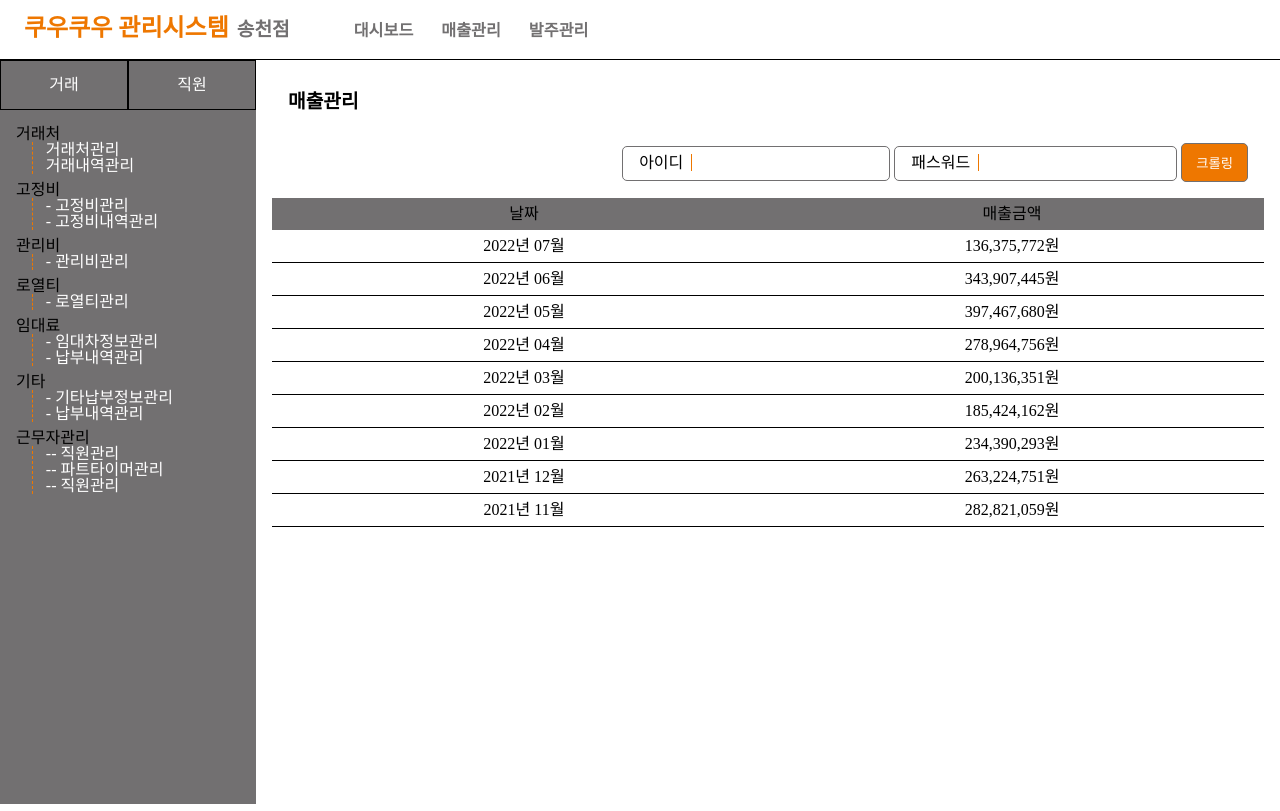
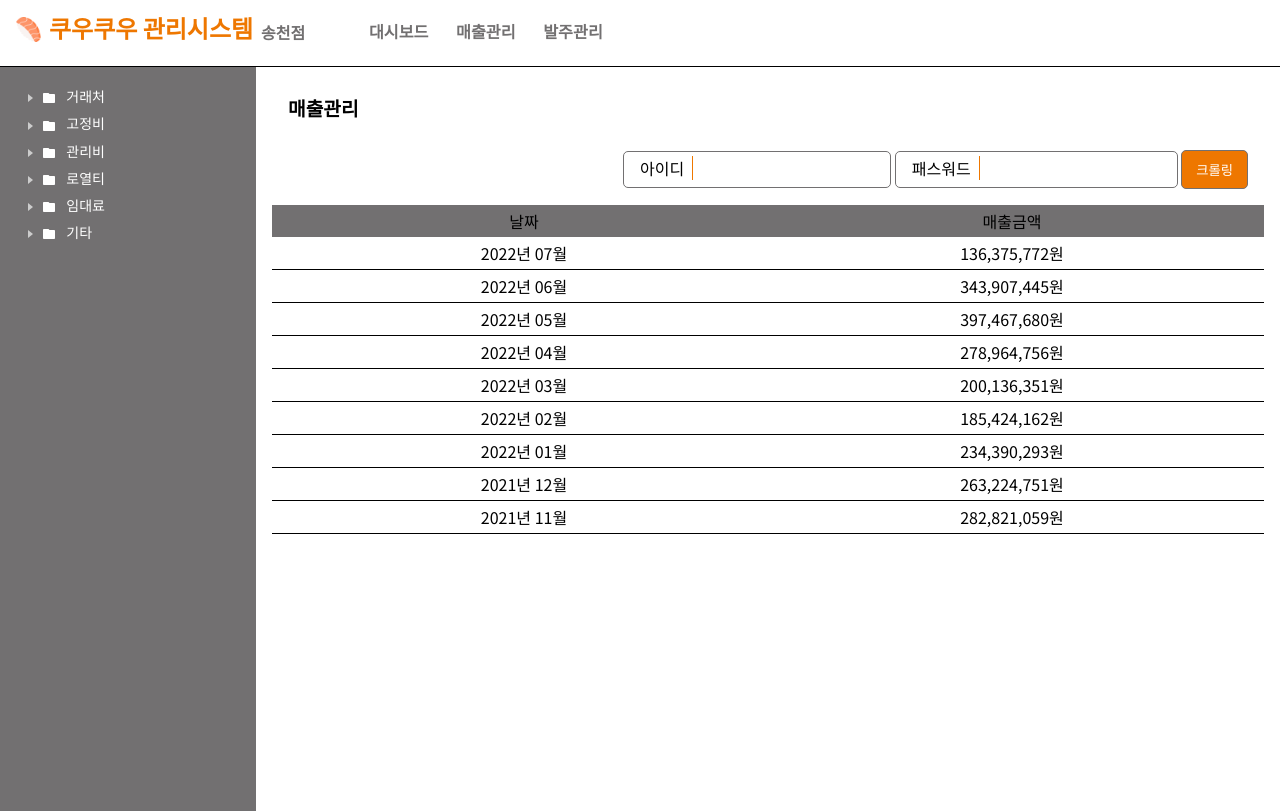
Before and after one commit to kinsanghun/qooqoo_django, a Django app: page /sales/ in a window 1280 px wide. Run offline with Django 4.2, Linux system fonts and the light colour scheme; data comes from the database, SQL or seed files in the repository; some libraries are stand-ins or nearby versions.

Commit message:
네비게이션 트리뷰(Save status미구현)

```diff
--- a/static/css/default.css
+++ b/static/css/default.css
@@ -3,46 +3,132 @@
    License: none (public domain)
 */
 
-html, body, div, span, applet, object, iframe,
-h1, h2, h3, h4, h5, h6, p, blockquote, pre,
-a, abbr, acronym, address, big, cite, code,
-del, dfn, em, img, ins, kbd, q, s, samp,
-small, strike, strong, sub, sup, tt, var,
-b, u, i, center,
-dl, dt, dd, ol, ul, li,
-fieldset, form, label, legend,
-table, caption, tbody, tfoot, thead, tr, th, td,
-article, aside, canvas, details, embed,
-figure, figcaption, footer, header, hgroup,
-menu, nav, output, ruby, section, summary,
-time, mark, audio, video {
+html,
+body,
+div,
+span,
+applet,
+object,
+iframe,
+h1,
+h2,
+h3,
+h4,
+h5,
+h6,
+p,
+blockquote,
+pre,
+a,
+abbr,
+acronym,
+address,
+big,
+cite,
+code,
+del,
+dfn,
+em,
+img,
+ins,
+kbd,
+q,
+s,
+samp,
+small,
+strike,
+strong,
+sub,
+sup,
+tt,
+var,
+b,
+u,
+i,
+ol,
+ul,
+li,
+center,
+dl,
+dt,
+dd,
+fieldset,
+form,
+label,
+legend,
+table,
+caption,
+tbody,
+tfoot,
+thead,
+tr,
+th,
+td,
+article,
+aside,
+canvas,
+details,
+embed,
+figure,
+figcaption,
+footer,
+header,
+hgroup,
+menu,
+nav,
+output,
+ruby,
+section,
+summary,
+time,
+mark,
+audio,
+video {
   margin: 0;
   padding: 0;
   border: 0;
   font-size: 100%;
   font: inherit;
+  font-family: 'Noto Sans KR', sans-serif;
   vertical-align: baseline;
+  text-decoration : none;
+  list-style : none;
 }
 /* HTML5 display-role reset for older browsers */
-article, aside, details, figcaption, figure,
-footer, header, hgroup, menu, nav, section {
+article,
+aside,
+details,
+figcaption,
+figure,
+footer,
+header,
+hgroup,
+menu,
+nav,
+section {
   display: block;
 }
 body {
   line-height: 1;
 }
-ol, ul {
-	list-style: none;
-}
-blockquote, q {
+blockquote,
+q {
   quotes: none;
 }
-blockquote:before, blockquote:after,
-q:before, q:after {
-	content: '';
+
+blockquote:before,
+blockquote:after,
+q:before,
+q:after {
+  content: "";
   content: none;
 }
+
 table {
   border-collapse: collapse;
   border-spacing: 0;
 }
+
+a {
+  display: inline-block;
+}
--- a/static/css/main.css
+++ b/static/css/main.css
@@ -5,7 +5,6 @@ main {
     padding : var(--default-padding);
     box-sizing: border-box;
 }
-
 .input-area, .null-area, .view-area {
     width : 100%;
 }
--- a/static/css/navigation.css
+++ b/static/css/navigation.css
@@ -20,11 +20,10 @@ header h1 span {
             color : var(--sub-color);
             font-size : var(--h2-fontsize);
             margin-left : 0.5rem;
-}
-    header #songcheon {
             font-size : 1rem !important;
             vertical-align: bottom;
         }
+
     header ul {
         display: inline-block;
         color : var(--sub-color);
@@ -37,7 +36,6 @@ header ul li {
             display : inline-block;
             font-size : calc(var(--h2-fontsize) - 3px);
         }
-
             header ul li a {
                 color : var(--sub-color);
                 font-weight: 600;
@@ -46,35 +44,50 @@ header ul li a {
             header ul li a:hover {
                 color : var(--primary-color);
             }
+
 nav {
-    display: inline-block;
+    display : inline-block;
     width : var(--nav-width);
-    min-height: var(--minimum-height);
-    background: var(--sub-color);
+    min-height : var(--minimum-height);
+    background : var(--sub-color);
+    font-size : 14px;
+    color: white;
+}
+    .scroll-wrap {
+        margin: 20px;
+    }
+        li > div {
+            margin-left : 19px;
+        }
+            .menu-name {
+                margin-left : 6px;
             }
 
-.top-menu div {
-    display: inline-block;
-    width : 50%;
-    padding : var(--default-padding);
-    box-sizing: border-box;
-    text-align: center;
-    border : 0.5px solid black;
-    color : white;
+        .ml-1 {
+            border-radius: 5px;
+            padding: 2px;
+            cursor : pointer;
+            margin-bottom : 6px;
+        }
+            .ml-1:hover{
+                background-color: var(--nav-hover-color);
             }
 
-.navigation {
-    padding : var(--default-padding);
+        .second-view {
+            display: none;
         }
-.navigation .sub-items {
-    margin-left : var(--default-padding);
-    border-left : 1px dashed var(--primary-color);
-    margin-bottom : 0.5rem;
+
+    /* Navigation Icon  */
+    .ic16 {
+        display: inline-block;
+        vertical-align: middle;
+        width: 16px;
+        height: 16px;
+        background-size: 16px 16px;
+        background: url(../img/icons.svg) 0 0 no-repeat;
     }
-.navigation .sub-items li {
-    padding-left : 0.8rem;
-}
-.navigation a {
-    color : white;
-    text-decoration: none;
-}
+        .ic16.ic-open { background-position: -176px 0; /* Drop Down Arrow */ }
+        .ic16.ic-close { background-position: -160px 0px; /* Right Arrow*/ }
+        .ic16.ic-folder { background-position: -96px 0; /* Folder Closed */ }
+        .ic16.ic-folder-open { background-position: -112px 0; /* Floder Opened */ }
+        .ic16.ic-star-on { background-position: -496px 0px; }
--- a/static/css/root.css
+++ b/static/css/root.css
@@ -5,7 +5,7 @@
     --h2-fontsize : 1.2rem;
     --normal-fontsize : 0.8rem;
     --default-padding : 1rem;
-
     --nav-width : 20%;
     --minimum-height : calc(100vh - 3.5rem);
+    --nav-hover-color : #f4f4f41F;
 }
--- /dev/null
+++ b/static/js/treeview.js
@@ -0,0 +1,20 @@
+//Treeview 구현
+extend: $(document).ready(function(event){
+    $('.first-view').on('click', function(){
+        //Bubble-Up 방지
+        $('.second-view').click(function(event){
+            event.stopPropagation();
+        })
+
+        //클릭 시 슬라이드 및 아이콘 변경
+        if($('.second-view', this).is(':visible')){
+             $('.ic16.ic-open', this).removeClass('ic-open').addClass('ic-close');
+             $('.ic16.ic-folder-open', this).removeClass('ic-folder-open').addClass('ic-folder');
+            $('.second-view', this).slideUp();
+        } else {
+            $('.ic16.ic-close', this).removeClass('ic-close').addClass('ic-open');
+            $('.ic16.ic-folder', this).removeClass('ic-folder').addClass('ic-folder-open');
+            $('.second-view', this).slideDown();
+        }
+    })
+})
--- a/templates/base.html
+++ b/templates/base.html
@@ -4,14 +4,21 @@
 <head>
     <meta charset="UTF-8">
     <title>쿠우쿠우 송천점 관리시스템</title>
-    <link rel="" type="image/x-icons" href="https://fonts.googleapis.com/css2?family=Material+Symbols+Outlined:opsz,wght,FILL,GRAD@20..48,100..700,0..1,-50..200" />
+    <link rel="preconnect" href="https://fonts.googleapis.com">
+    <link rel="preconnect" href="https://fonts.gstatic.com" crossorigin>
+    <link href="https://fonts.googleapis.com/css2?family=Noto+Sans+KR&display=swap" rel="stylesheet">
+    <link rel="shortcut icon" type="image/x-icons" href="{% static 'img/favicon.png' %}">
     <link href="{% static 'css/root.css' %}" rel="stylesheet" type="text/css">
     <link href="{% static 'css/default.css' %}" rel="stylesheet" type="text/css">
     <link href="{% static 'css/navigation.css' %}" rel="stylesheet" type="text/css">
     <link href="{% static 'css/main.css' %}" rel="stylesheet" type="text/css">
     <link href="{% static 'css/modal.css' %}" rel="stylesheet" type="text/css">
+    <link rel="preconnect" href="https://fonts.googleapis.com">
+    <link rel="preconnect" href="https://fonts.gstatic.com" crossorigin>
+    <link href="https://fonts.googleapis.com/css2?family=Montserrat&display=swap" rel="stylesheet">
     <script src="{% static 'js/data.js' %}"></script>
     <script src="{% static 'js/jquery-3.6.0.min.js' %}"></script>
+    <script src="{% static 'js/treeview.js' %}"></script>
 </head>
 <body>
 {% include 'navigation.html' %}
--- a/templates/navigation.html
+++ b/templates/navigation.html
@@ -1,5 +1,6 @@
+{% load static %}
 <header>
-    <h1>쿠우쿠우 관리시스템<span>송천점</span></h1>
+   <img id="header-favicon" src="{% static 'img/favicon.png' %}" width="25px"><h1>쿠우쿠우 관리시스템<span id="h1-sub">송천점</span></h1>
     <ul>
         <li><a href="{% url 'main:index' %}">대시보드</a></li>
         <li><a href="{% url 'main:sales' %}">매출관리</a></li>
@@ -7,54 +8,134 @@
     </ul>
 </header>
 <nav>
-    <div class="top-menu">
-        <div><span>거래</span></div><div><span>직원</span></div>
-    </div>
-    <div class="navigation">
-        <ul class="items list-no-1">
-            <li>거래처
-                <ul class="sub-items">
-                    <li><a href="{% url 'trade:client' %}">거래처관리</a></li>
-                    <li><a href="{% url 'trade:clientTrade' %}">거래내역관리</a></li>
-                </ul>
-            </li>
-            <li>고정비
-                <ul class="sub-items">
-                    <li><a href="{% url 'trade:fix' %}"> - 고정비관리</a></li>
-                    <li><a href="{% url 'trade:fixCost' %}"> - 고정비내역관리</a></li>
-                </ul>
-            </li>
-            <li>관리비
-                <ul class="sub-items">
-                    <li><a href="{% url 'trade:manage' %}"> - 관리비관리</a></li>
-                </ul>
-            </li>
-            <li>로열티
-                <ul class="sub-items">
-                    <li><a href="{% url 'trade:royalty' %}"> - 로열티관리</a></li>
-                </ul>
-            </li>
-            <li>임대료
-                <ul class="sub-items">
-                    <li><a href="{% url 'trade:rant' %}"> - 임대차정보관리</a></li>
-                    <li><a href="{% url 'trade:rantPay' %}"> - 납부내역관리</a></li>
-                </ul>
-            </li>
-            <li>기타
-                <ul class="sub-items">
-                    <li><a href="{% url 'trade:etc' %}"> - 기타납부정보관리</a></li>
-                    <li><a href="{% url 'trade:etcPay' %}"> - 납부내역관리</a></li>
-                </ul>
-            </li>
+    <div class="scroll-wrap">
+        <!-- 최상위 카테고리-->
+        <ul class="first-view">
+            <div class="ml-1">
+                    <em class="ic16 ic-close"></em>
+                    <em class="ic16 ic-folder"></em>
+                    <span class="menu-name">거래처</span>
+            </div>
+            <ul class="second-view">
+                <li> <!-- 하위 카테고리 -->
+                    <div class="ml-1" onclick='location.href="{% url 'trade:client' %}";'>
+                        <em class="ic16 ic-star-on"></em>
+                        <span class="menu-name">거래처관리</span>
+                    </div>
+                </li>
+                <li> <!-- 하위 카테고리 -->
+                    <div class="ml-1" onclick='location.href="{% url 'trade:clientTrade' %}";'>
+                        <em class="ic16 ic-star-on"></em>
+                        <span class="menu-name">거래내역</span>
+                    </div>
+                </li>
+            </ul>
         </ul>
-        <ul class="items list-no-2">
-            <li>근무자관리
-                <ul class="sub-items">
-                    <li><a href="{% url 'employee:employee' %}"><span>--</span> 직원관리</a></li>
-                    <li><a href="{% url 'employee:parttimer' %}"><span>--</span> 파트타이머관리</a></li>
-                    <li><a href="{% url 'employee:oneday' %}"><span>--</span> 직원관리</a></li>
-                </ul>
-            </li>
+        <!-- 최상위 카테고리-->
+        <ul class="first-view">
+            <div class="ml-1">
+                    <em class="ic16 ic-close"></em>
+                    <em class="ic16 ic-folder"></em>
+                    <span class="menu-name">고정비</span>
+            </div>
+            <ul class="second-view">
+                <!-- 하위 카테고리 -->
+                <li>
+                    <div class="ml-1" onclick='location.href="{% url 'trade:fix' %}";'>
+                        <em class="ic16 ic-star-on"></em>
+                        <span class="menu-name">목록관리</span>
+                    </div>
+                </li>
+                <!-- 하위 카테고리 -->
+                <li>
+                    <div class="ml-1">
+                        <em class="ic16 ic-star-on" onclick='location.href="{% url 'trade:fixCost' %}";'></em>
+                        <span class="menu-name">납부내역</span>
+                    </div>
+                </li>
+            </ul>
+        </ul>
+        <!-- 최상위 카테고리-->
+        <ul class="first-view">
+            <div class="ml-1">
+                    <em class="ic16 ic-close"></em>
+                    <em class="ic16 ic-folder"></em>
+                    <span class="menu-name">관리비</span>
+            </div>
+            <ul class="second-view">
+                <!-- 하위 카테고리 -->
+                <li>
+                    <div class="ml-1" onclick='location.href="{% url 'trade:manage' %}";'>
+                        <em class="ic16 ic-star-on"></em>
+                        <span class="menu-name">관리비관리</span>
+                    </div>
+                </li>
+            </ul>
+        </ul>
+        <!-- 최상위 카테고리-->
+        <ul class="first-view">
+            <div class="ml-1">
+                    <em class="ic16 ic-close"></em>
+                    <em class="ic16 ic-folder"></em>
+                    <span class="menu-name">로열티</span>
+            </div>
+            <ul class="second-view">
+                <!-- 하위 카테고리 -->
+                <li>
+                    <div class="ml-1" onclick='location.href="{% url 'trade:royalty' %}";'>
+                        <em class="ic16 ic-star-on"></em>
+                        <span class="menu-name">로열티관리</span>
+                    </div>
+                </li>
+            </ul>
+        </ul>
+        <!-- 최상위 카테고리-->
+        <ul class="first-view">
+            <div class="ml-1">
+                    <em class="ic16 ic-close"></em>
+                    <em class="ic16 ic-folder"></em>
+                    <span class="menu-name">임대료</span>
+            </div>
+            <ul class="second-view">
+                <!-- 하위 카테고리 -->
+                <li>
+                    <div class="ml-1" onclick='location.href="{% url 'trade:rant' %}";'>
+                        <em class="ic16 ic-star-on"></em>
+                        <span class="menu-name">임대차정보</span>
+                    </div>
+                </li>
+                <!-- 하위 카테고리 -->
+                <li>
+                    <div class="ml-1">
+                        <em class="ic16 ic-star-on" onclick='location.href="{% url 'trade:rantPay' %}";'></em>
+                        <span class="menu-name">납부내역</span>
+                    </div>
+                </li>
+            </ul>
+        </ul>
+        <!-- 최상위 카테고리-->
+        <ul class="first-view">
+            <div class="ml-1">
+                    <em class="ic16 ic-close"></em>
+                    <em class="ic16 ic-folder"></em>
+                    <span class="menu-name">기타</span>
+            </div>
+            <ul class="second-view">
+                <!-- 하위 카테고리 -->
+                <li>
+                    <div class="ml-1" onclick='location.href="{% url 'trade:etc' %}";'>
+                        <em class="ic16 ic-star-on"></em>
+                        <span class="menu-name">기타목록</span>
+                    </div>
+                </li>
+                <!-- 하위 카테고리 -->
+                <li>
+                    <div class="ml-1">
+                        <em class="ic16 ic-star-on" onclick='location.href="{% url 'trade:etcPay' %}";'></em>
+                        <span class="menu-name">납부내역</span>
+                    </div>
+                </li>
+            </ul>
         </ul>
     </div>
 </nav>
```
Also changed, not shown: 2 other files. Lines whose indentation alone changed are shown as unchanged.
